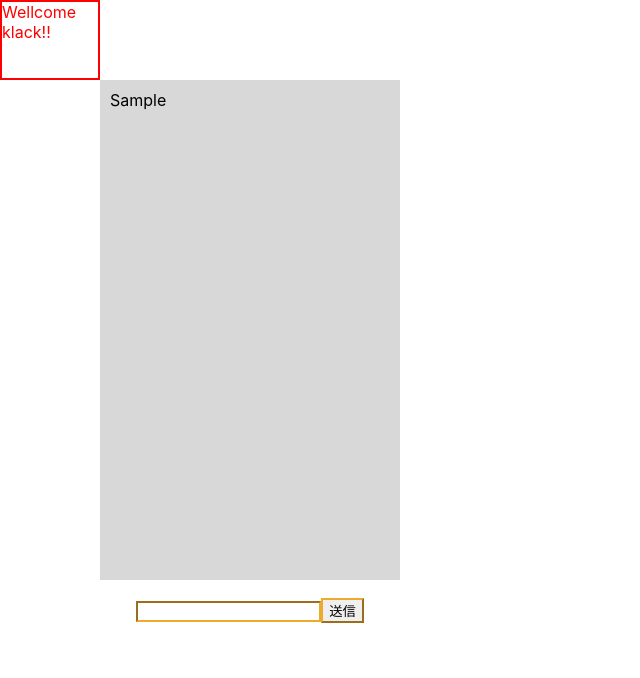
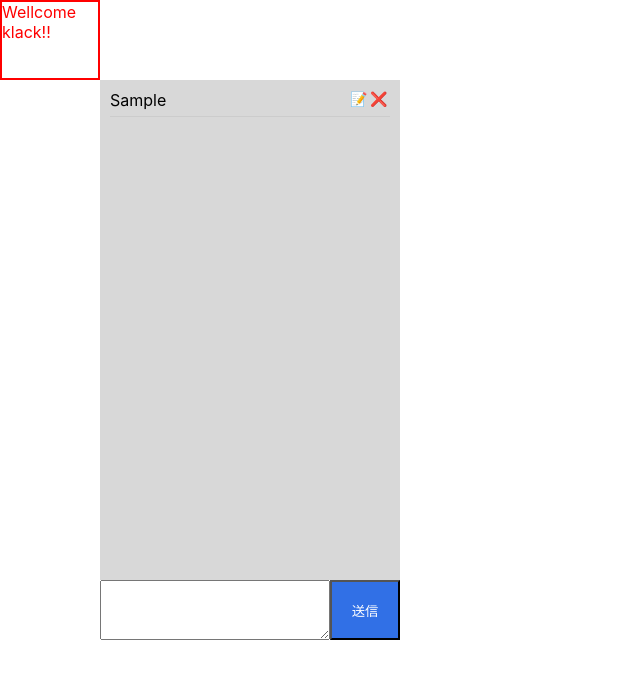
Before and after one commit to jacknocode/klack, a Nuxt app: page / in a window 1280 px wide. Both pictures are taken after typing "Sample" into the empty fields and a click on the input "送信". Shown: the top 678 px of the page, without its empty margins (0-640 px from the left). Built offline with nearby package versions, Linux system fonts and the light colour scheme.

Commit message:
feat:#4-edit and close created (#11)

```diff
--- a/pages/index.vue
+++ b/pages/index.vue
@@ -2,11 +2,14 @@
   <section>
      <div class="title">{{ name }}</div>
       <div class="message__body">
-        <p v-for="Message in Messages" :key="Message.id">{{ Message }}</p>
+        <p v-for="(m, index) in messageData" :key="m">{{ m }}
+          <span v-on:click="edit__click(index)">📝</span>
+          <span v-on:click="delete__click(index)">❌</span>
+        </p>
       </div>
       <form @submit.prevent="addMessage">
-       <input type="text" v-model="newMessage">
-       <input type="submit" value="送信">
+       <textarea type="text" v-model="newMessage" class="Message__text"></textarea>
+       <input type="submit" value="送信" class="Message__btn">
       </form>
   </section>
 </template>
@@ -16,7 +19,14 @@ export default {
     return {
       newMessage: '',
       name: 'Wellcome klack!!',
-      Messages: []
+      Messages: [
+
+      ]
+    }
+  },
+  computed: {
+    messageData() {
+      return this.Messages;
     }
   },
   watch: {
@@ -29,10 +39,24 @@ export default {
     }
   },
   methods:{
-    addMessage: function(){
+    addMessage(){
       this.Messages.push(this.newMessage);
       this.newMessage ='';
     },
+    edit__click(index) {
+      var newMessagesArray = this.Messages;
+      this.Messages = [];
+      var newMessages = window.prompt('Message edit' , newMessagesArray[index]);
+      if (typeof newMessages === 'string') {
+        newMessagesArray[index] = newMessages;
+      }
+      this.Messages = newMessagesArray;
+    },
+    delete__click(index){
+      if(confirm('消しちゃうよ?')){
+        this.Messages.splice(index, 1);
+      }
+    }
     // sendMessage() {
     //   let now = new Date()  // 現在時刻（世界標準時）を取得
     //   now.setTime(now.getTime() + 1000 * 60 * 60 * 9) // 日本時間に変換
@@ -60,13 +84,31 @@ section{
 }
 .message__body > p {
   margin: 10px;
+  display: grid;
+  grid-template-columns: 240px 20px 20px;
+  border-bottom: solid 0.2px #ccc;
+  padding-bottom: 6px;
+}
+p > span {
+  font-size: 14px;
 }
 form {
   grid-row: 3;
   grid-column: 2;
-  margin: auto;
+  display: flex;
 }
-form > input {
-  border-color: #eeaa2c;
+.Message__text {
+  height: 60px;
+  width: 230px;
+}
+.Message__btn {
+  height: 60px;
+  width: 70px;
+  background-color: #3170e6;
+  color: #fff;
+}
+.Message__btn:hover{
+  background-color: #38a5ff;
+  transition: 0.2s;
 }
 </style>
```
